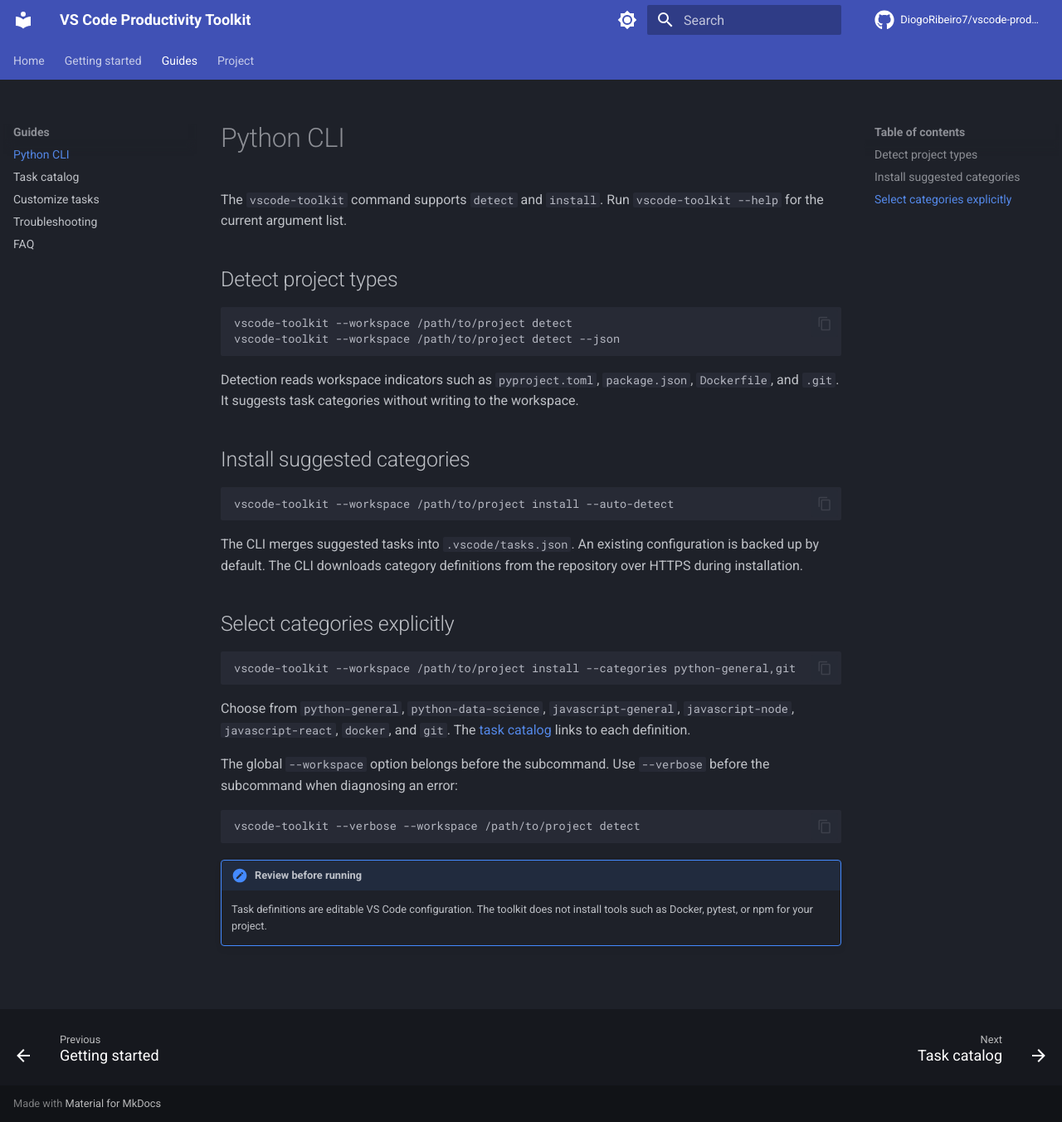
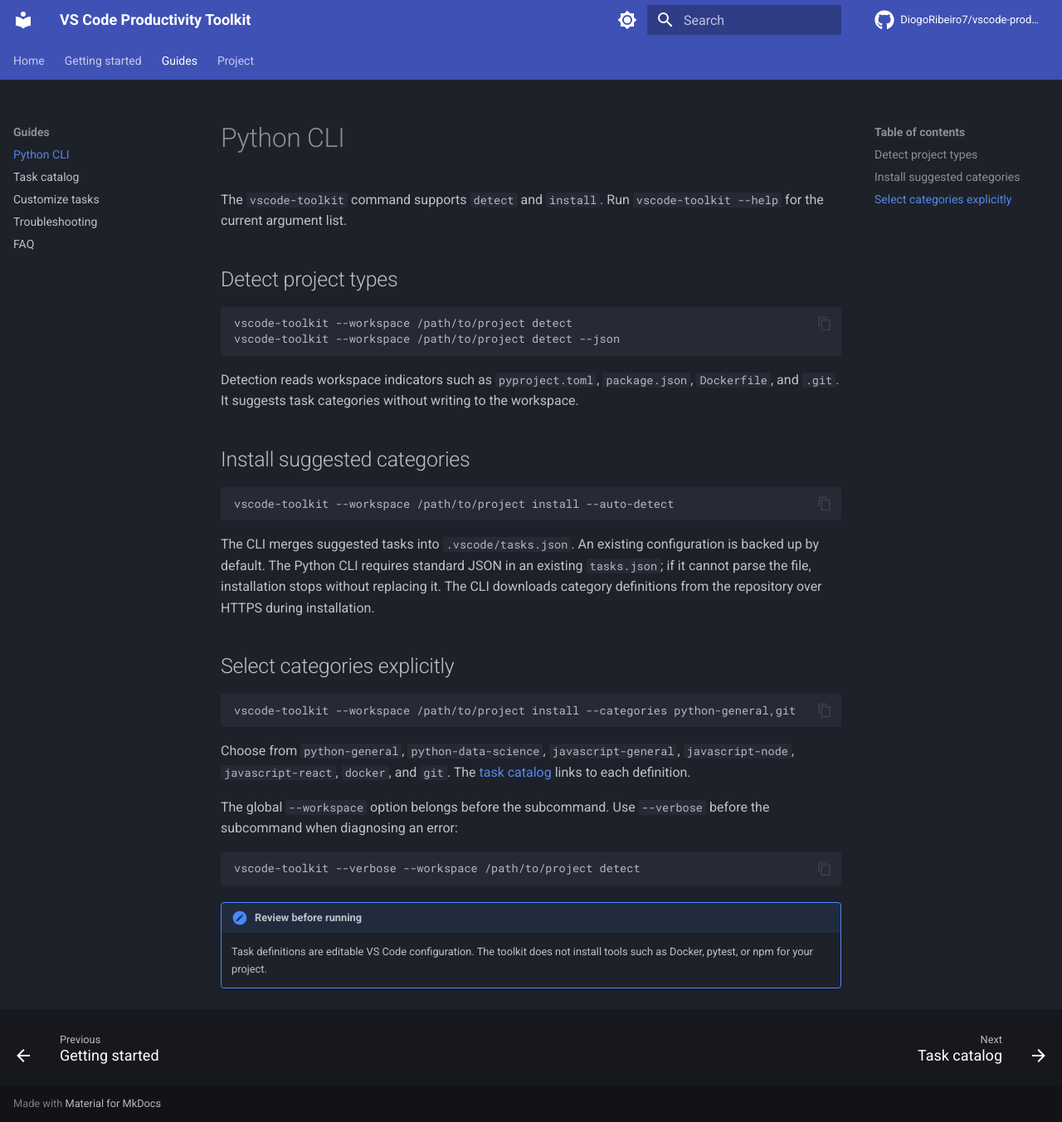
Before and after one commit to DiogoRibeiro7/vscode-productivity-toolkit, an MkDocs documentation site: the page built from docs/python-cli.md, in a window 1280 px wide and 1352 px high. Shown: the whole window at 83% size. Built offline with MkDocs 1.6.1 and Material for MkDocs 9.7.7, drawn with Linux system fonts in a browser that asks for light colours; comment, search, counter and statistics services are not loaded.

Commit message:
docs: explain safe failure on invalid existing tasks

````diff
--- a/docs/python-cli.md
+++ b/docs/python-cli.md
@@ -17,7 +17,7 @@
 vscode-toolkit --workspace /path/to/project install --auto-detect
 ```
 
-The CLI merges suggested tasks into `.vscode/tasks.json`. An existing configuration is backed up by default. The CLI downloads category definitions from the repository over HTTPS during installation.
+The CLI merges suggested tasks into `.vscode/tasks.json`. An existing configuration is backed up by default. The Python CLI requires standard JSON in an existing `tasks.json`; if it cannot parse the file, installation stops without replacing it. The CLI downloads category definitions from the repository over HTTPS during installation.
 
 ## Select categories explicitly
 
````
